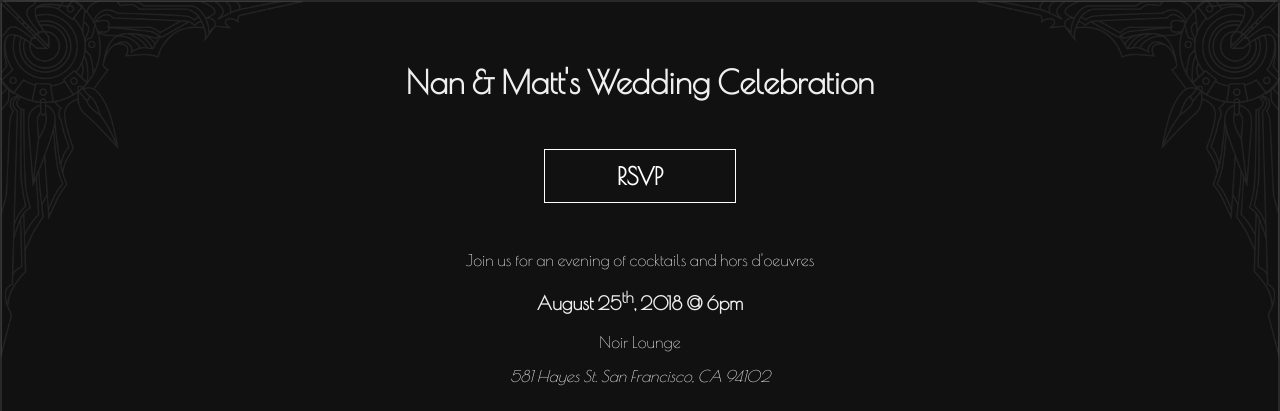
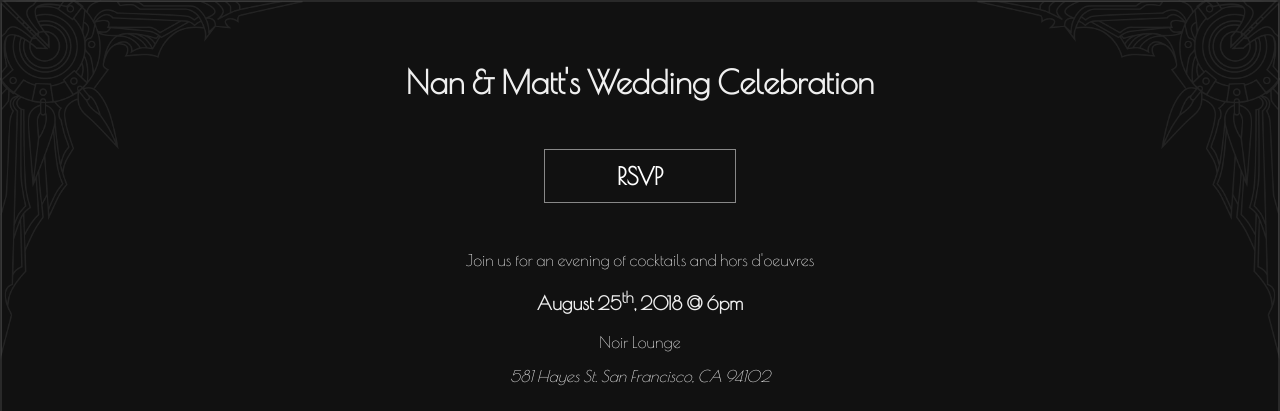
Before and after one commit to matthewcopeland/nanmattwedding, a plain HTML site: page index.html in a window 1280 px wide. Shown: the top 411 px of the page. Drawn offline with nearby package versions, Linux system fonts and the light colour scheme.

Commit message:
added hover state to cta.

```diff
--- a/style.css
+++ b/style.css
@@ -53,14 +53,17 @@ iframe {
 
 .rsvp {
 	color: white;
-	border: 1px solid white;
+	border: 1px solid rgba(255,255,255, 0.5);
 	display: inline-block;
 	margin: 0 auto;
 	padding: .5em 3em;
+	transition: all 0.2s;
 }
 
 .rsvp:hover {
 	text-decoration: none;
+	border-color: white;
+	background: rgba(255,255,255, 0.08);
 }
 
 .corner {
```
